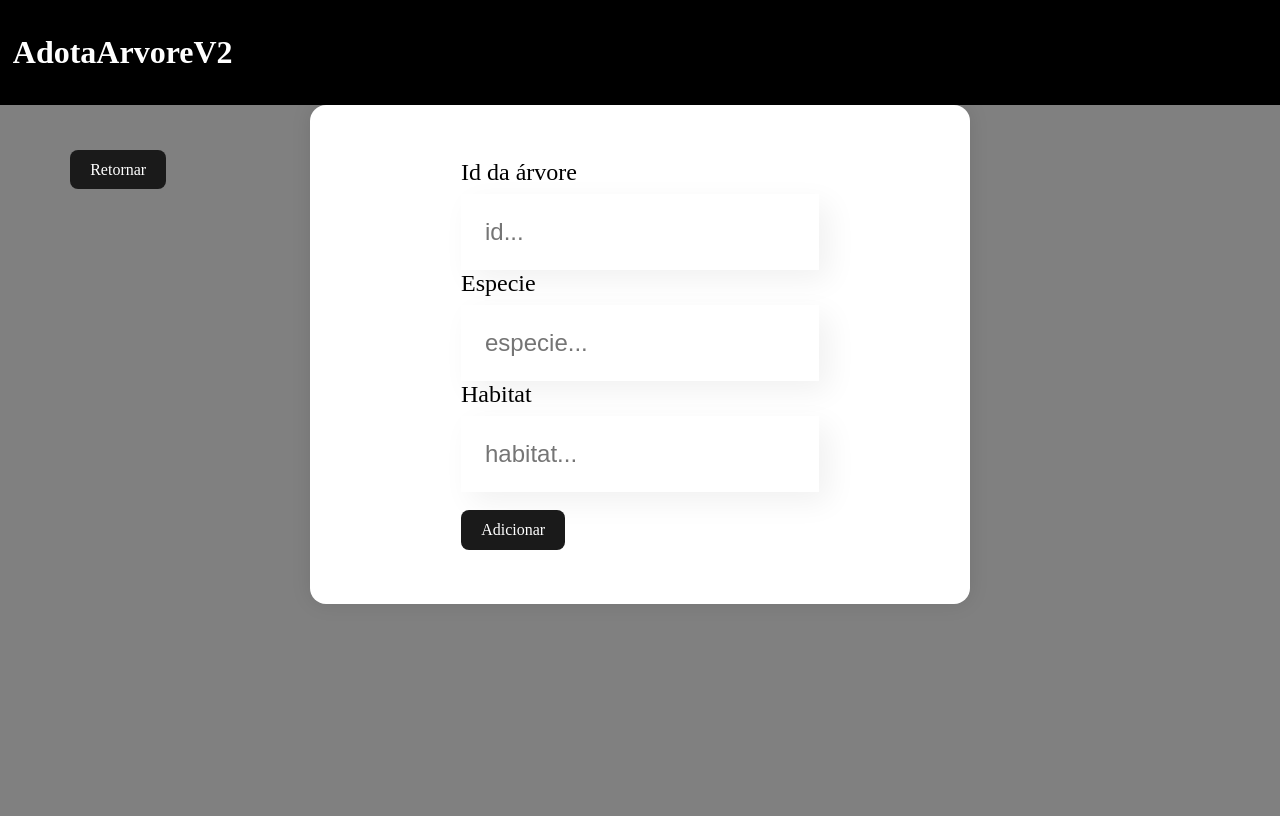
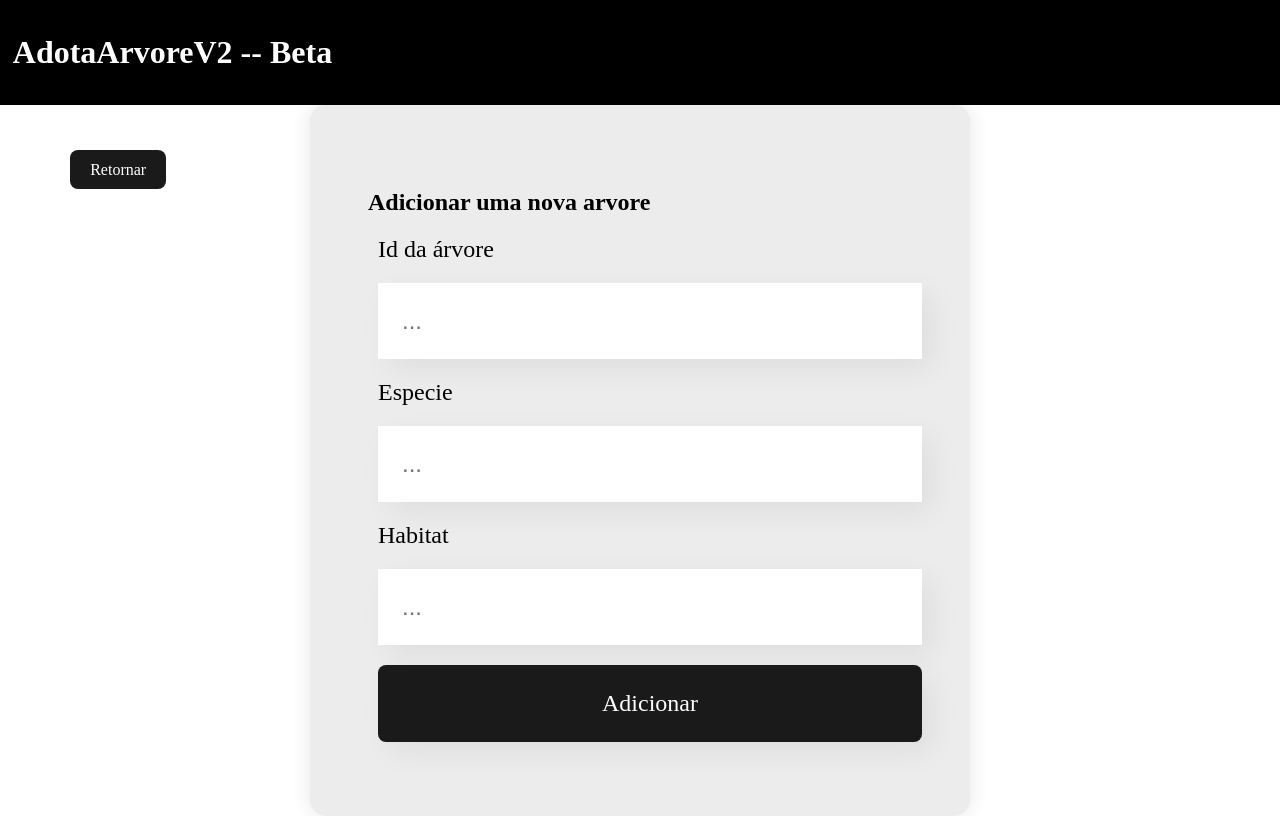
Before and after one commit to Matheus-Salgado02/adotaArvoreV2, a React (Create React App) app in the folder frontend/adota-arvore/: page /inserir in a window 1280 px wide. Shown: the top 816 px of the page. Built offline with nearby package versions, Linux system fonts and the light colour scheme.

Commit message:
tentativa de adicionar img de background e alinhamento das insercoes

```diff
--- a/frontend/adota-arvore/src/App.js
+++ b/frontend/adota-arvore/src/App.js
@@ -5,12 +5,15 @@ import Home from "./componentes/home/Home";
 import Editar from "./componentes/editar/editar";
 import Visualizar from "./componentes/visualizar/visualizar";
 import Header from "./componentes/header/header";
+import Bg from "./componentes/background/bg";
+
 
 function App() {
   return (
     <div className= "App">
       <BrowserRouter>
       <Botao/>
+      <Bg></Bg>
       <Header/>
       <Routes>
         <Route path="/" element={<Home />} />
--- /dev/null
+++ b/frontend/adota-arvore/src/componentes/background/bg.js
@@ -0,0 +1,5 @@
+import "./styles.css"
+
+export default function Bg() {
+//   return <img src="./arvore.jpg" alt="img"/>
+}
--- a/frontend/adota-arvore/src/componentes/header/header.js
+++ b/frontend/adota-arvore/src/componentes/header/header.js
@@ -2,6 +2,6 @@ import './styles.css'
 
 export default function Header(){
     return(
-        <header className="header"><h1>AdotaArvoreV2</h1></header>
+        <header className="header"><h1>AdotaArvoreV2 -- Beta</h1></header>
     )
 }
--- a/frontend/adota-arvore/src/componentes/home/Home.js
+++ b/frontend/adota-arvore/src/componentes/home/Home.js
@@ -1,8 +1,10 @@
 import { Link } from "react-router-dom";
+import './styles.css'
 
 export default function Home() {
   return (
     <div>
+      <div className="background">
       <div className="main">
         <div className="quadrado-principal">
           <div className="inserir">
@@ -27,6 +29,7 @@ export default function Home() {
           </div>
         </div>
       </div>
+      </div>
     </div>
   );
 }
--- /dev/null
+++ b/frontend/adota-arvore/src/componentes/home/styles.css
@@ -0,0 +1,20 @@
+.main{
+    width: 100%;
+    max-width: 600px;
+    background: #ececec;
+    padding: 30px;
+    border-radius: 16px;
+    box-shadow: 0 0 20px rgba(0,0,0,0.1);
+    justify-content: center;
+    display: flex;
+    position: flex;
+    margin: auto;
+    z-index: 2;
+
+  }
+
+  body{
+    margin:0;
+    padding:0;
+
+  }
--- a/frontend/adota-arvore/src/componentes/inserir/Inserir.js
+++ b/frontend/adota-arvore/src/componentes/inserir/Inserir.js
@@ -6,14 +6,14 @@ export default function Inserir() {
       <div className="main">
         <div className="quadrado-principal">
           <div className="insercoes">
+            <h2>Adicionar uma nova arvore</h2>
             <label>Id da árvore</label>
-            <input type="number" placeholder="id..."></input>
+            <input type="number" placeholder="..."></input>
             <label>Especie</label>
-            <input type="text" placeholder="especie..."></input>
+            <input type="text" placeholder="..."></input>
             <label>Habitat</label>
-            <input type="text" placeholder="habitat..."></input>
-            <br />
-            <br />
+            <input type="text" placeholder="..."></input>
+
             <button>Adicionar</button>
           </div>
         </div>
--- a/frontend/adota-arvore/src/componentes/inserir/styles.css
+++ b/frontend/adota-arvore/src/componentes/inserir/styles.css
@@ -1,11 +1,15 @@
 .insercoes{
     margin: 24px 0;
+    display: block;
+    padding: 10px;
+
 }
 
 .insercoes label{
     display: block;
     margin-bottom: 8px;
     font-size: 24px;
+    margin: 10px;
 }
 
 .insercoes input{
@@ -16,4 +20,21 @@
     font-size: 24px;
     padding: 24px;
     box-sizing: border-box;
+    margin: 10px;
 }
+
+.insercoes button{
+    width: 100%;
+    padding: 24px;
+    transition: background-color 0.25s;
+    box-shadow: 10px 10px 30px rgba(0,0,0,0.06);
+    font-size: 1.5rem;
+    margin: 10px;
+
+
+
+}
+
+.insercoes button:hover{
+    background-color: gray;
+}
--- a/frontend/adota-arvore/src/index.css
+++ b/frontend/adota-arvore/src/index.css
@@ -1,26 +1,4 @@
-.main{
-  width: 100%;
-  max-width: 600px;
-  background: #ffffff;
-  padding: 30px;
-  border-radius: 16px;
-  box-shadow: 0 0 20px rgba(0,0,0,0.1);
-  justify-content: center;
-  display: flex;
-  position: flex;
-  margin: auto;
-}
 
-body{
-  margin:0;
-  padding:0;
-}
-
-
-
-:root{
-    background-color: gray;
-}
 
 button {
     border-radius: 8px;
```
Also changed, not shown: frontend/adota-arvore/src/componentes/background/arvore.jpg (added), frontend/adota-arvore/src/componentes/background/styles.css (added), 1 other file (tests, documents, lock files or other folders).
